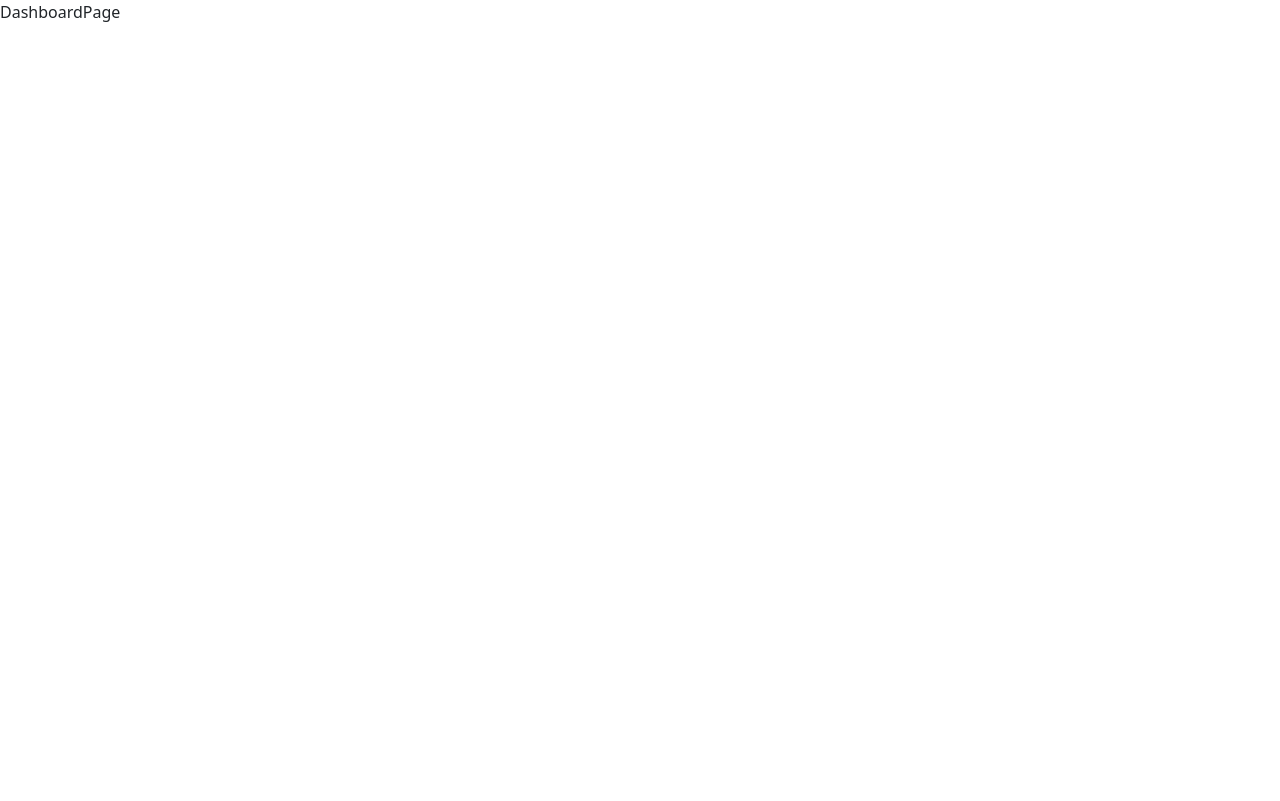
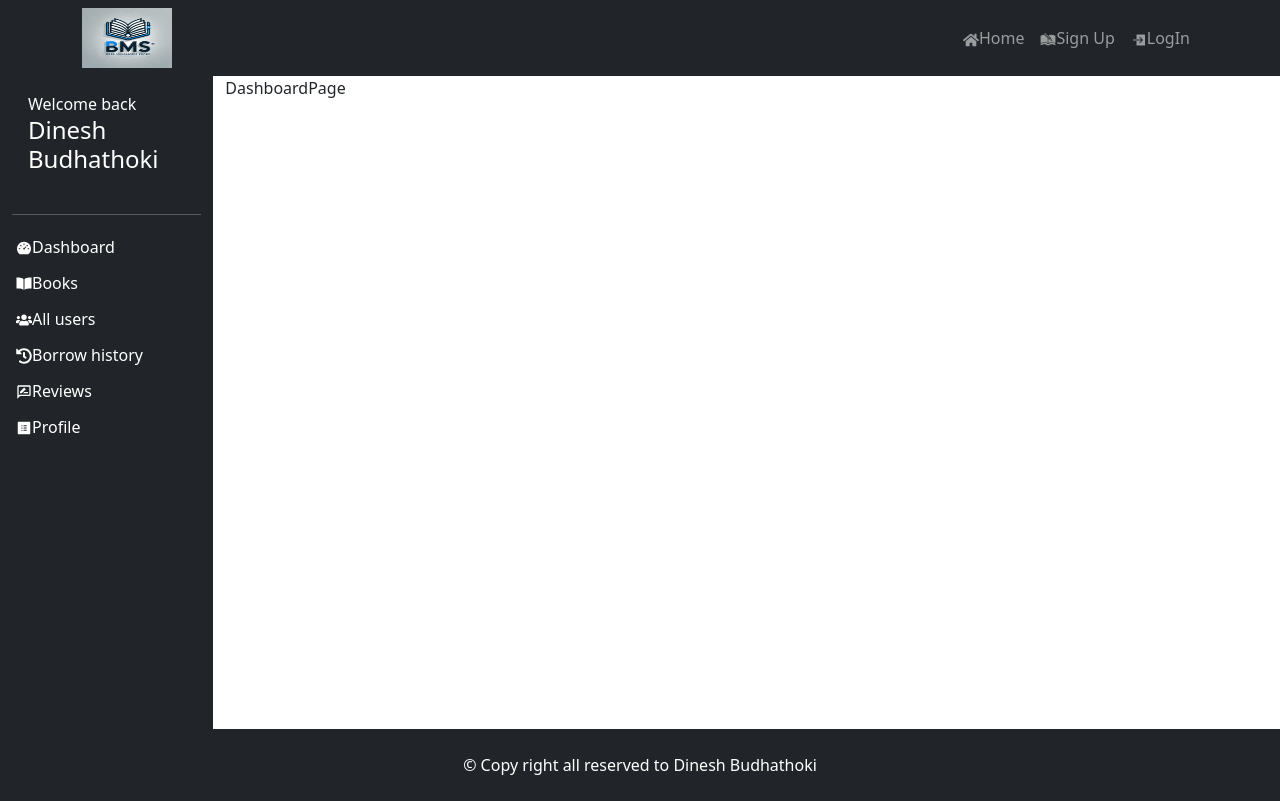
Before and after one commit to budhathokidinesh/BMS-FrontEnd, a React (Vite) app: page /user in a window 1280 px wide. Built offline with nearby package versions, Linux system fonts and the light colour scheme.

Commit message:
User layout is finished

```diff
--- /dev/null
+++ b/src/components/Sidebar.jsx
@@ -0,0 +1,51 @@
+import Stack from "react-bootstrap/Stack";
+import { Link } from "react-router-dom";
+import { AiFillDashboard } from "react-icons/ai";
+import { IoBookSharp } from "react-icons/io5";
+import { FaUsers } from "react-icons/fa";
+import { FaHistory } from "react-icons/fa";
+import { AiFillProfile } from "react-icons/ai";
+import { MdOutlineRateReview } from "react-icons/md";
+
+export const Sidebar = () => {
+  return (
+    <Stack gap={1}>
+      <div className="p-1">
+        <Link className="nav-link" to="/user">
+          <AiFillDashboard />
+          Dashboard
+        </Link>
+      </div>
+      <div className="p-1">
+        <Link className="nav-link" to="/user/books">
+          <IoBookSharp />
+          Books
+        </Link>
+      </div>
+      <div className="p-1">
+        <Link className="nav-link" to="/user/user-list">
+          <FaUsers />
+          All users
+        </Link>
+      </div>
+      <div className="p-1">
+        <Link className="nav-link" to="/user/borrow-history">
+          <FaHistory />
+          Borrow history
+        </Link>
+      </div>
+      <div className="p-1">
+        <Link className="nav-link" to="/user/reviews">
+          <MdOutlineRateReview />
+          Reviews
+        </Link>
+      </div>
+      <div className="p-1">
+        <Link className="nav-link" to="/user/profile">
+          <AiFillProfile />
+          Profile
+        </Link>
+      </div>
+    </Stack>
+  );
+};
--- /dev/null
+++ b/src/components/layouts/UserLayout.jsx
@@ -0,0 +1,38 @@
+import React from "react";
+import { Header } from "./Header";
+import Footer from "./Footer";
+import { Outlet } from "react-router-dom";
+import { Col, Container, Row } from "react-bootstrap";
+import { Sidebar } from "../Sidebar";
+
+export const UserLayout = () => {
+  return (
+    <div>
+      {/* Header  */}
+      <Header />
+      {/* Main body  */}
+
+      <Container fluid>
+        <Row>
+          <Col md={3} xl={2} className="bg-dark text-white">
+            <div className="p-3">
+              <div>Welcome back</div>
+              <h4>Dinesh Budhathoki</h4>
+            </div>
+            <hr />
+            <Sidebar />
+          </Col>
+          <Col md={9} xl={10}>
+            {" "}
+            <main className="main">
+              <Outlet />
+            </main>
+          </Col>
+        </Row>
+      </Container>
+
+      {/* Footer  */}
+      <Footer />
+    </div>
+  );
+};
--- /dev/null
+++ b/src/pages/books/BooksPage.jsx
@@ -0,0 +1,7 @@
+import React from "react";
+
+const BooksPage = () => {
+  return <div>Books</div>;
+};
+
+export default BooksPage;
--- /dev/null
+++ b/src/pages/books/BorrowHistoryPage.jsx
@@ -0,0 +1,7 @@
+import React from "react";
+
+const BorrowHistoryPage = () => {
+  return <div>BorrowHistoryPage</div>;
+};
+
+export default BorrowHistoryPage;
--- /dev/null
+++ b/src/pages/user/ProfilePage.jsx
@@ -0,0 +1,7 @@
+import React from "react";
+
+const ProfilePage = () => {
+  return <div>Profile</div>;
+};
+
+export default ProfilePage;
--- a/src/routes/AppRoutes.jsx
+++ b/src/routes/AppRoutes.jsx
@@ -5,9 +5,18 @@ import {
   SignUpPage,
   SignInPage,
   ForgotPasswordPage,
+  BooksPage,
+  BookLandingPage,
+  EditBookPage,
+  NewBookPage,
+  ReviewsPage,
+  UserPage,
+  ProfilePage,
+  BorrowHistoryPage,
 } from "../pages/index";
 import { Routes, Route } from "react-router-dom";
 import { DefaultLayouts } from "../components/layouts/DefaultLayouts";
+import { UserLayout } from "../components/layouts/UserLayout";
 
 const AppRoutes = () => {
   return (
@@ -21,7 +30,17 @@ const AppRoutes = () => {
       </Route>
 
       {/* private pages  */}
-      <Route path="/user" element={<DashboardPage />} />
+      <Route path="/user" element={<UserLayout />}>
+        <Route index element={<DashboardPage />} />
+        <Route path="books" element={<BooksPage />} />
+        <Route path="book-landing" element={<BookLandingPage />} />
+        <Route path="edit-book" element={<EditBookPage />} />
+        <Route path="new-book" element={<NewBookPage />} />
+        <Route path="borrow-history" element={<BorrowHistoryPage />} />
+        <Route path="reviews" element={<ReviewsPage />} />
+        <Route path="user-list" element={<UserPage />} />
+        <Route path="profile" element={<ProfilePage />} />
+      </Route>
     </Routes>
   );
 };
```
Also changed, not shown: src/pages/index.js (+13 -1 lines).
